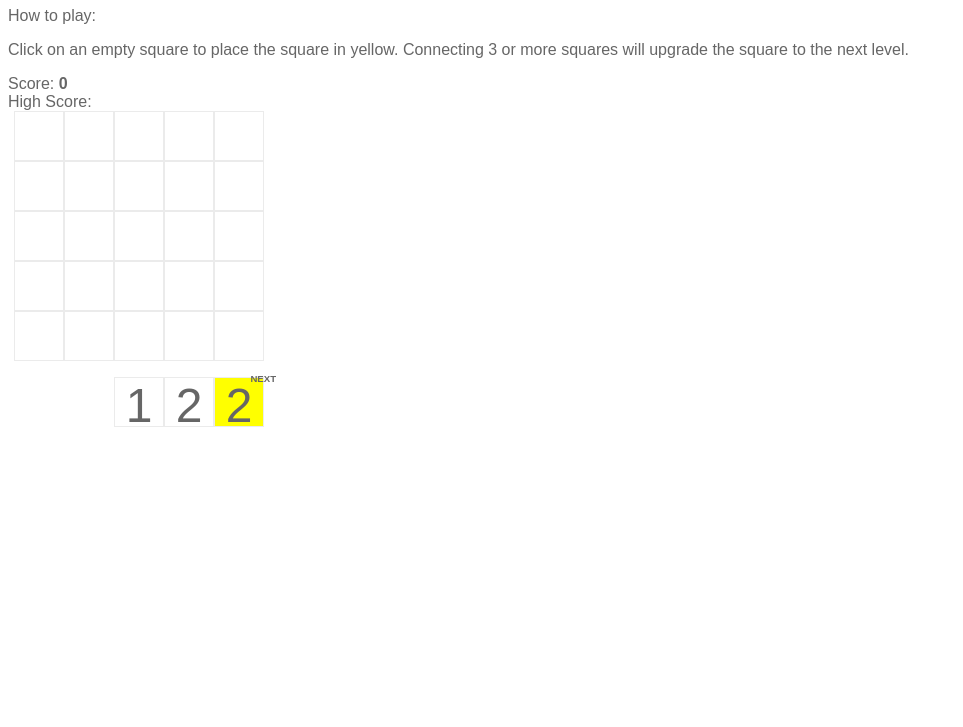
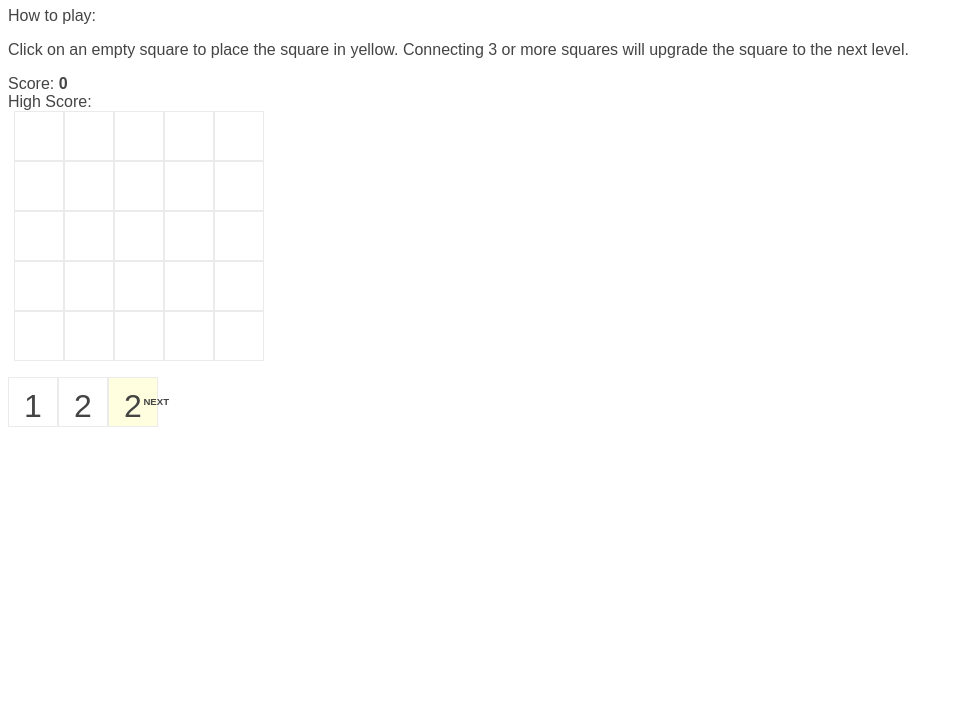
Before and after one commit to jshawl/city-blocks, a website with bundled scripts: page index.html in a window 1280 px wide. Shown: the part 73-800 px from the top of the page, without its empty margins (0-963 px from the left). Built offline with nearby package versions, Linux system fonts and the light colour scheme.

Commit message:
update styles

```diff
--- a/app.js
+++ b/app.js
@@ -1,5 +1,11 @@
 import { render, next, state, rand, checkNeighbors, app } from "./functions.js";
 
+app.addEventListener("mouseover", (e) => {
+  if (e.target.getAttribute("data-value") !== "0") return;
+  const attribute = `data-hover-next`;
+  document.querySelector(`[${attribute}]`)?.removeAttribute(attribute);
+  e.target.setAttribute(attribute, next[next.length - 1]);
+});
 app.addEventListener("click", (e) => {
   const x = parseInt(e.target.getAttribute("data-x"));
   const y = parseInt(e.target.getAttribute("data-y"));
--- a/style.css
+++ b/style.css
@@ -1,6 +1,6 @@
 body {
   font-family: sans-serif;
-  color: #666;
+  color: #444;
 }
 .app {
   max-width: 16rem;
@@ -15,7 +15,7 @@ body {
   border: 1px solid #ebebeb;
   width: 3rem;
   height: 3rem;
-  font-size: 3rem;
+  font-size: 2rem;
   line-height: 3.5rem;
   text-align: center;
 }
@@ -24,14 +24,16 @@ body {
   cursor: pointer;
 }
 .next {
-  margin-left: 5rem;
   margin-top: 1em;
-  position: relative;
+  justify-content: flex-start;
 }
 .next :last-child {
-  background: yellow;
+  position: relative;
+  background: lightyellow;
+  transition: all 0.2s ease;
+  opacity: 1;
 }
-.next:after {
+.next :last-child:after {
   content: "Next";
   text-transform: uppercase;
   font-weight: bold;
@@ -40,3 +42,8 @@ body {
   right: -0.75rem;
   font-size: 0.6rem;
 }
+
+[data-hover-next]:after {
+  content: attr(data-hover-next);
+  opacity: 0.25;
+}
```
